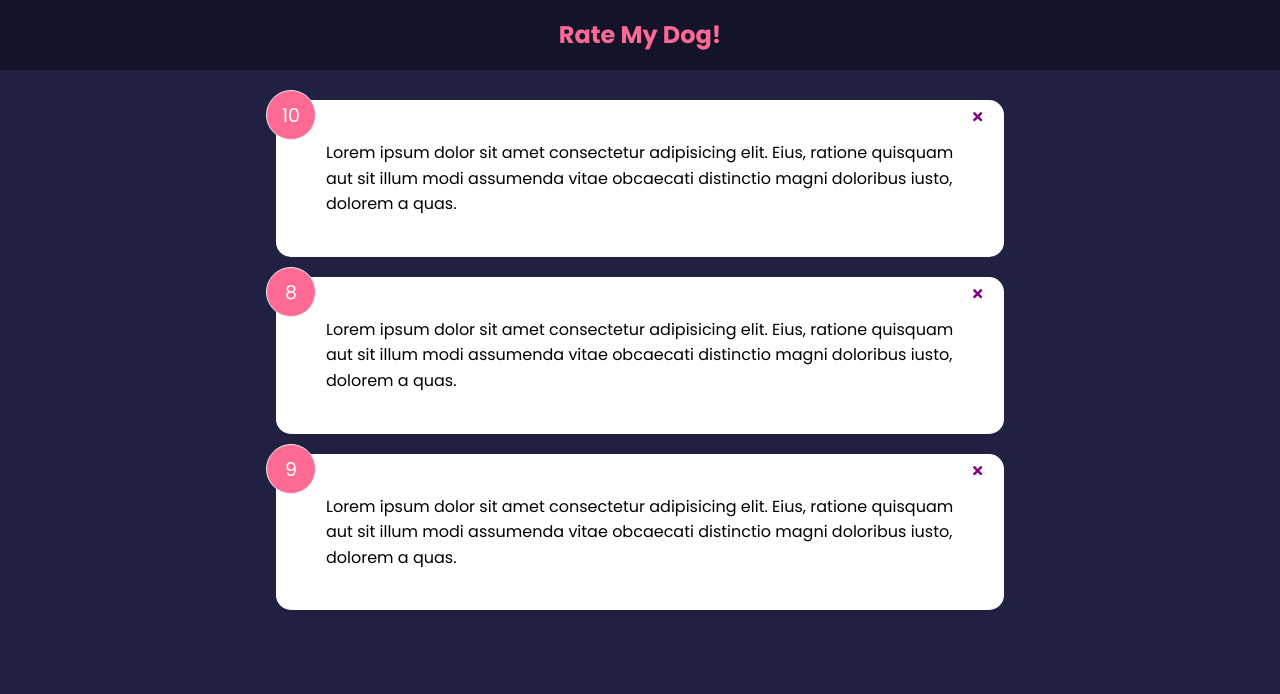
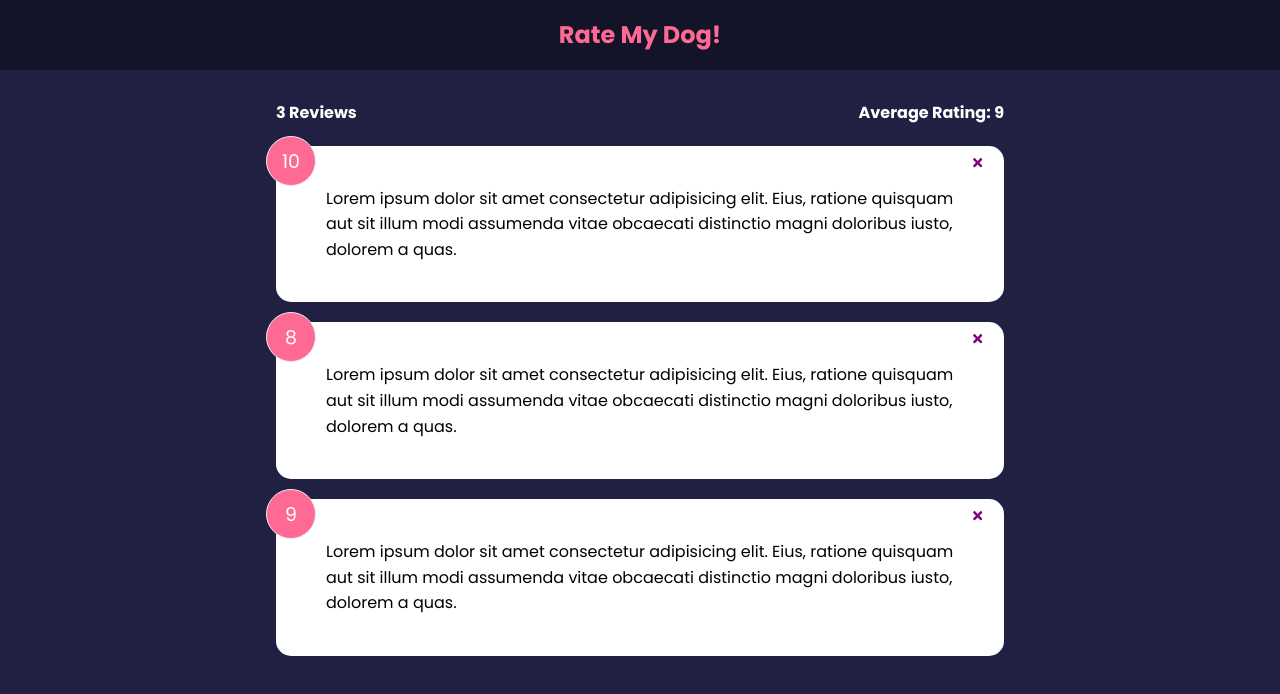
Before and after one commit to brentdoering/rate-my-dog, a React (Create React App) app: page / in a window 1280 px wide. Shown: the top 694 px of the page. Built offline with nearby package versions, Linux system fonts and the light colour scheme.

Commit message:
Created FeedbackStats component

```diff
--- a/src/App.js
+++ b/src/App.js
@@ -2,6 +2,7 @@
 import Header from './components/Header';
 import FeedbackData from './data/FeedbackData';
 import FeedbackList from './components/FeedbackList';
+import FeedbackStats from './components/FeedbackStats';
 
 function App() {
 
@@ -17,6 +18,7 @@
         <>
         <Header />
         <div className='container'>
+        <FeedbackStats feedback={feedback} />
         <FeedbackList feedback ={feedback} handleDelete={deleteFeedback} />
         </div>
         </>
--- /dev/null
+++ b/src/components/FeedbackStats.jsx
@@ -0,0 +1,15 @@
+function FeedbackStats({ feedback }) {
+    //calculate rating average
+    let average = feedback.reduce((acc, cur) => {
+        return acc + cur.rating
+    }, 0) / feedback.length
+
+    average = average.toFixed(1).replace(/[.,]0$/, '')
+
+  return <div className='feedback-stats'>
+    <h4>{feedback.length} Reviews</h4>
+    <h4>Average Rating: {isNaN(average) ? 0 : average}</h4>
+    </div>
+}
+
+export default FeedbackStats
```
